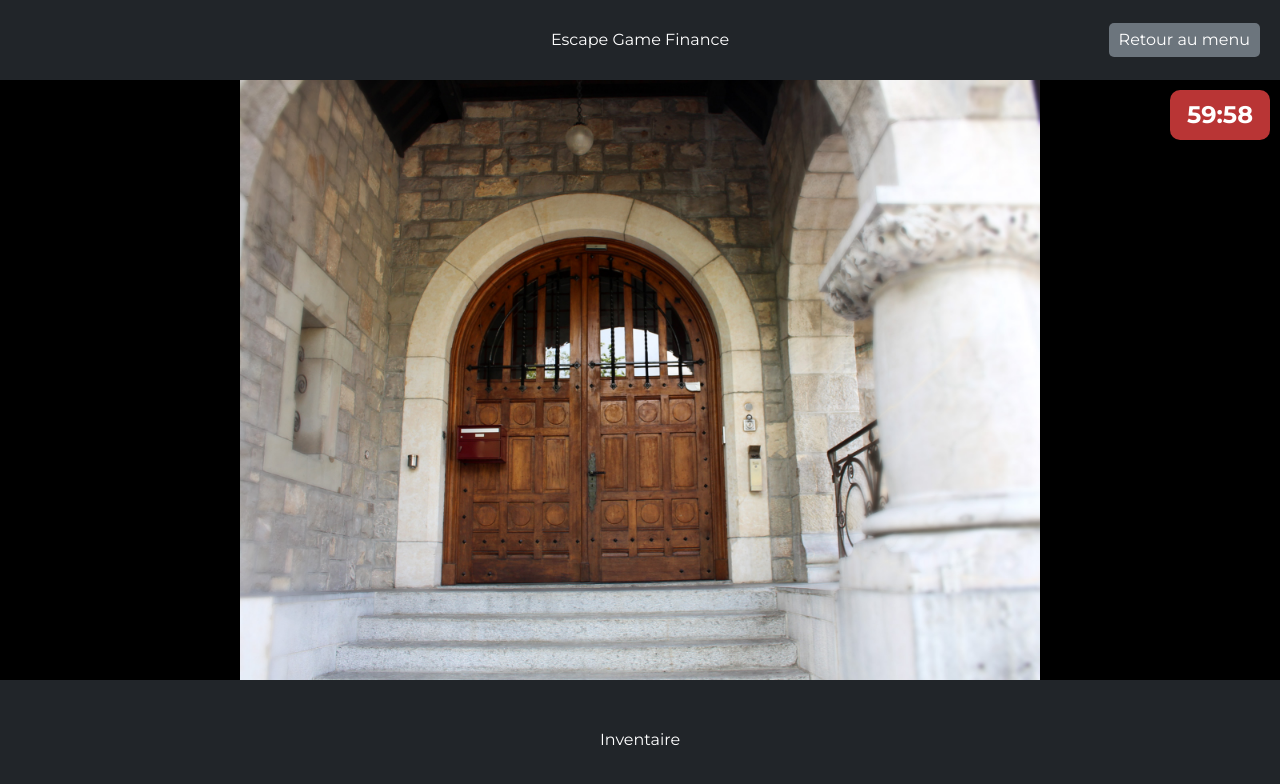
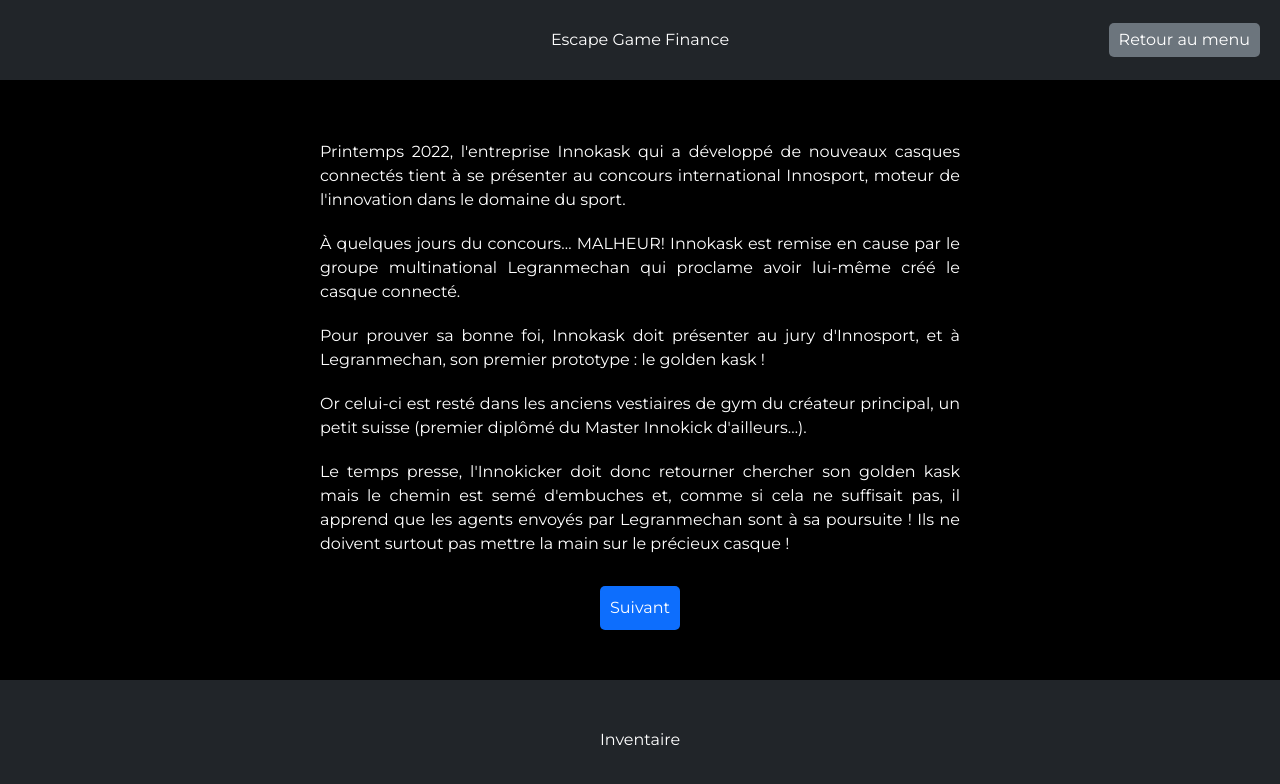
Before and after one commit to funky-shrimp/HEG-virtual-escape-game, a Vue app: page / in a window 1280 px wide. Both pictures are taken after a click on the button "Jouer". Shown: the top 784 px of the page. Built offline with nearby package versions, Linux system fonts and the light colour scheme.

Commit message:
Finalisation du Timer et de la sauvegarde, ajout du texte d'intro et de félicitation à la fin

```diff
--- a/src/assets/rooms/room6.json
+++ b/src/assets/rooms/room6.json
@@ -1,6 +1,6 @@
 {
   "name": "room6",
   "background": "/src/assets/rooms/img/room_6/view/room_6-lac.jpg",
-  "finish":"Bravo! Vous avez réussi à récupérer le golden kask et ceci sans vous faire attraper par Legranmechan. Maintenant, direction le concours Innosport ! Toujours aussi forts les Innokickers",
+  "finish":"Bravo! Vous avez réussi à récupérer le golden kask et ceci sans vous faire attraper par Legranmechan. \n\n Maintenant, direction le concours Innosport ! Toujours aussi forts les Innokickers",
   "areas": []
 }
--- a/src/components/ContextualWindow.vue
+++ b/src/components/ContextualWindow.vue
@@ -37,7 +37,7 @@ export default {
   </div>
 </template>
 
-<style>
+<style scoped>
 .overlay {
   width: 100vw;
   height: 100vh;
--- /dev/null
+++ b/src/components/GameIntro.vue
@@ -0,0 +1,134 @@
+<script>
+export default {
+  props: {},
+
+  data() {
+    return {};
+  },
+
+  //Déclaration des événements
+  emits: ["startGame"],
+
+  watch: {},
+
+  methods: {
+    switchText() {
+      document.querySelector(".first").classList.toggle("hidden");
+      document.querySelector(".second").classList.toggle("hidden");
+    },
+  },
+
+  mounted() {},
+};
+</script>
+
+<template>
+  <div id="game-intro">
+    <div class="first">
+      <p>
+        Printemps 2022, l'entreprise Innokask qui a développé de nouveaux
+        casques connectés tient à se présenter au concours international
+        Innosport, moteur de l'innovation dans le domaine du sport.
+      </p>
+      <p>
+        À quelques jours du concours… MALHEUR! Innokask est remise en cause par
+        le groupe multinational Legranmechan qui proclame avoir lui-même créé le
+        casque connecté.
+      </p>
+      <p>
+        Pour prouver sa bonne foi, Innokask doit présenter au jury d'Innosport,
+        et à Legranmechan, son premier prototype : le golden kask !
+      </p>
+      <p>
+        Or celui-ci est resté dans les anciens vestiaires de gym du créateur
+        principal, un petit suisse (premier diplômé du Master Innokick
+        d'ailleurs…).
+      </p>
+      <p>
+        Le temps presse, l'Innokicker doit donc retourner chercher son golden
+        kask mais le chemin est semé d'embuches et, comme si cela ne suffisait
+        pas, il apprend que les agents envoyés par Legranmechan sont à sa
+        poursuite ! Ils ne doivent surtout pas mettre la main sur le précieux
+        casque !
+      </p>
+      <button @click="switchText">Suivant</button>
+    </div>
+    <div class="second hidden">
+      <p>
+        Vous allez vous mettre dans la peau du petit suisse, ce brave premier
+        Innokicker, et partir à la recherche du golden kask.
+      </p>
+      <p>
+        Dans une oreillette, vos collègues de chez Innokask vont vous guider au
+        mieux…
+      </p>
+      <p>Instructions pratiques</p>
+      <p>
+        Au cours de votre parcours, lorsque vous passerez votre souris sur
+        l'écran, vous verrez :
+      </p>
+      <ul>
+        <li>
+          Des <u>zones bleues</u> → elles indiquent des
+          <u>objets à ramasser</u>. Vous pourrez placer certains objets dans
+          votre inventaire (et oui un Innokicker digne de ce nom ne part jamais
+          sans son Innosak)
+        </li>
+        <li>
+          Des <u>zones vertes</u> → elles indiquent des
+          <u>objets à observer de plus près</u> ou un passage vers d'autres
+          salles
+        </li>
+      </ul>
+      <p>
+        Si vous vous sentez bloqué à certains moments, pas de panique! Vos
+        collègues dans l'oreillette seront là pour vous aider!
+      </p>
+      <button @click="$emit('startGame')">Démarrer le jeu</button>
+    </div>
+  </div>
+</template>
+
+<style scoped>
+#game-intro {
+  width: 50vw;
+  display: flex;
+  justify-content: center;
+  align-items: center;
+  flex-direction: column;
+  text-align: justify;
+  color: white;
+}
+
+#game-intro div {
+  display: flex;
+  flex-direction: column;
+  justify-content: center;
+  align-items: center;
+}
+
+button {
+    margin-top:20px;
+  align-self: center;
+  padding: 10px;
+  border-radius: 5px;
+  color: white;
+  background-color: #0d6efd;
+}
+
+.hidden {
+  display: none !important;
+}
+
+ul{
+    list-style: circle;
+    list-style-position: outside;
+    padding: 0 20px 0 20px;
+}
+
+p {
+  margin: 10px 0;
+  align-self: flex-start;
+}
+
+</style>
--- a/src/components/ItemWindow.vue
+++ b/src/components/ItemWindow.vue
@@ -62,7 +62,7 @@ export default {
   </div>
 </template>
 
-<style>
+<style scoped>
 .overlay {
   width: 100vw;
   height: 100vh;
--- a/src/components/RiddleWindow.vue
+++ b/src/components/RiddleWindow.vue
@@ -39,7 +39,7 @@ export default {
   </div>
 </template>
 
-<style>
+<style scoped>
 .overlay {
   width: 100vw;
   height: 100vh;
--- a/src/components/TimerWindow.vue
+++ b/src/components/TimerWindow.vue
@@ -25,7 +25,7 @@ export default {
   </div>
 </template>
 
-<style>
+<style scoped>
 #timer {
   background-color: rgb(185, 53, 53);
   padding: 20px;
--- a/src/components/ViewManager.vue
+++ b/src/components/ViewManager.vue
@@ -122,7 +122,7 @@ export default {
   },
 
   mounted() {
-    //this.loadAreas();
+
   },
 };
 </script>
@@ -154,7 +154,7 @@ export default {
   </div>
 </template>
 
-<style>
+<style scoped>
 #view {
   position: relative;
   width: 100%;
--- a/src/views/GameView.vue
+++ b/src/views/GameView.vue
@@ -4,6 +4,7 @@ import ItemWindow from "@/components/ItemWindow.vue";
 import RiddleWindow from "@/components/RiddleWindow.vue";
 import ContextualWindow from "@/components/ContextualWindow.vue";
 import TimerWindow from "@/components/TimerWindow.vue";
+import GameIntro from "@/components/GameIntro.vue";
 
 export default {
   components: {
@@ -12,6 +13,7 @@ export default {
     RiddleWindow,
     ContextualWindow,
     TimerWindow,
+    GameIntro,
   },
 
   data() {
@@ -26,12 +28,60 @@ export default {
       warning: "",
       timeRemaining: 3600,
       timerInterval: null,
+      isGameStarted: false,
     };
   },
   provide() {
     return {
       inventory: this.inventory,
     };
+  },
+
+  watch: {
+    async currentRoom(newRoom) {
+      if (newRoom.name == this.rooms[this.rooms.length - 1]) {
+        this.clearTimer();
+        const time = this.formattedTime;
+        //On attend 5 secondes avant le message final
+        await new Promise((resolve) => setTimeout(resolve, 5000));
+
+        this.congratText = newRoom.finish + `Temps écoulé : ${time}`;
+
+        // Create and wait for the promise to resolve
+        const windowClosed = new Promise((resolve) => {
+          //Fermeture de la fenêtre contextuelle
+          this.onContextualWindowClose = resolve;
+        });
+
+        await windowClosed;
+        this.clearProgress();
+      }
+    },
+    async timeRemaining(timeRemaining) {
+      if (timeRemaining === 0) {
+        this.congratText =
+          "Vous avez perdu ! Les agents de Legranmechan vous ont attrapés !";
+
+        // Create and wait for the promise to resolve
+        const windowClosed = new Promise((resolve) => {
+          //Fermeture de la fenêtre contextuelle
+          this.onContextualWindowClose = resolve;
+        });
+
+        await windowClosed;
+
+        this.clearTimer();
+        this.clearProgress();
+
+        //Redirige vers la page d'accueil
+        this.$router.push("/");
+      }
+    },
+    isGameStarted(value) {
+      if (value) {
+        this.startTimer();
+      }
+    },
   },
 
   computed: {
@@ -50,7 +100,7 @@ export default {
      * Load the room data from the json file, and set the roomComputedStyle
      * when the image is loaded
      */
-    loadRoom(room) {
+    async loadRoom(room) {
       if (room === "") room = "room1";
       //Récupération du fichier JSON
       fetch(`/src/assets/rooms/${room}.json`)
@@ -87,6 +137,7 @@ export default {
     loadProgress() {
       const savedProgress = localStorage.getItem("gameProgress");
       if (savedProgress) {
+        this.isGameStarted = true;
         const progress = JSON.parse(savedProgress);
         const currentTimestamp = Date.now();
 
@@ -109,14 +160,16 @@ export default {
         //console.log("Progress loaded and time adjusted:", this.timeRemaining);
       } else {
         //console.log("No saved progress found. Loading the first room.");
-        this.loadRoom("");
+
+        //Affiche l'introduction du jeu
+        this.$watch("isGameStarted", (newValue) => {
+          if (newValue) this.loadRoom("");
+        });
       }
     },
 
     clearProgress() {
-      this.clearProgress();
       localStorage.removeItem("gameProgress");
-      console.log("Progress cleared.");
     },
 
     /**
@@ -134,7 +187,6 @@ export default {
         } else {
           clearInterval(this.timerInterval); // Arrêtez le timer quand il atteint 0
           this.timerInterval = null;
-          console.log("Le temps est écoulé !");
         }
       }, 1000); // Décrémente toutes les secondes
     },
@@ -235,7 +287,7 @@ export default {
     dropItem() {
       if (this.inventory.includes(this.selectedItem)) {
         this.inventory.splice(this.inventory.indexOf(this.selectedItem), 1);
-        this.saveProgress()
+        this.saveProgress();
         this.selectedItem = null;
       }
     },
@@ -382,6 +434,11 @@ export default {
     },
 
     handleContextualClose() {
+      // This function is responsible for handling the closure of a contextual window in the game view.
+      // It resets the congratulatory text and checks if there is a pending promise related to the
+      // contextual window closure. If such a promise exists, it resolves the promise, indicating that
+      // the window has been closed, and then sets the onContextualWindowClose function to null to
+      // prevent multiple resolutions or memory leaks.
       this.congratText = "";
       if (this.onContextualWindowClose) {
         this.onContextualWindowClose();
@@ -440,7 +497,6 @@ export default {
 
   mounted() {
     this.loadProgress();
-    this.startTimer();
   },
 };
 </script>
@@ -452,11 +508,19 @@ export default {
   </header>
 
   <main>
+    <GameIntro
+      v-if="!isGameStarted"
+      @startGame="isGameStarted = true"
+    ></GameIntro>
+
     <ViewManager
       ref="viewmanager"
       :view="currentView"
       :inventory="inventory"
       @press="manageAreaClick"
+      :style="{
+        display: isGameStarted ? 'block' : 'none',
+      }"
     />
     <ContextualWindow
       v-if="congratText != ''"
@@ -479,7 +543,7 @@ export default {
       @closeRiddle="riddle = null"
       @answerRiddle="validateRiddle"
     />
-    <TimerWindow :time="formattedTime" />
+    <TimerWindow v-if="isGameStarted" :time="formattedTime" />
   </main>
 
   <footer>
@@ -501,7 +565,7 @@ export default {
   </footer>
 </template>
 
-<style>
+<style scoped>
 html,
 body {
   height: 100vh;
```
